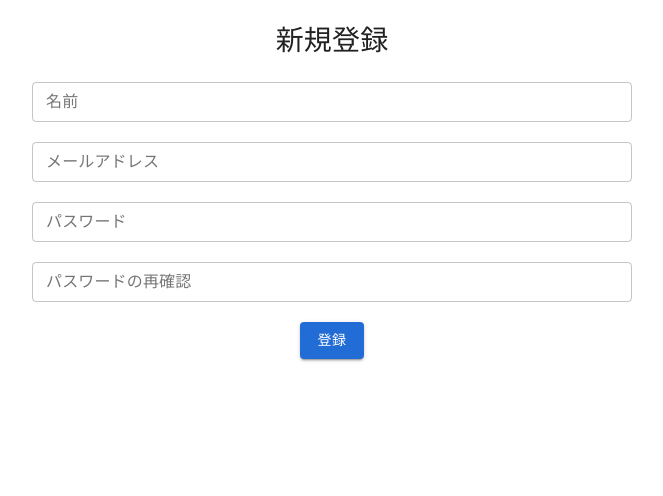
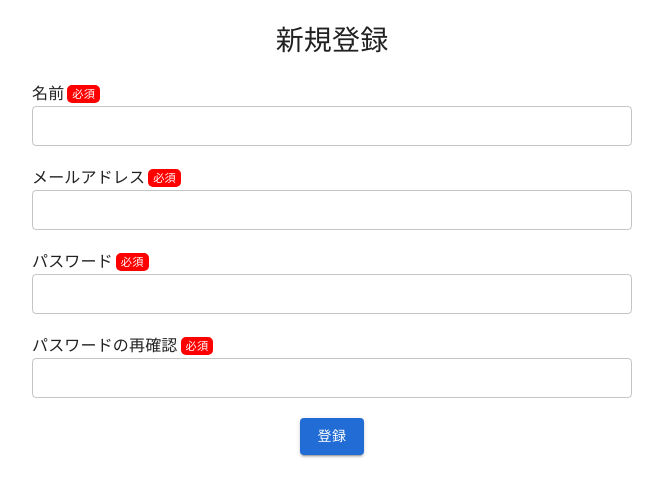
Before and after one commit to gonta1026/manemagi_front, a Next.js app: page /signup in a window 1280 px wide. Shown: the top 496 px of the page, without its empty margins (308-971 px from the left). Built offline with nearby package versions, Linux system fonts and the light colour scheme; no server answers.

Commit message:
update: molsclusを追加し、新規登録画面をリファクタリングした

```diff
--- /dev/null
+++ b/src/components/common/molecules/LabelAndTextField.tsx
@@ -0,0 +1,66 @@
+import React, { ReactNode } from 'react';
+import { BaseLabel, BaseRequired, BaseTextField } from '../uiParts/atoms';
+import { TSize, TVariant } from '../uiParts/atoms/form/BaseTextField';
+import useIsAfterSsr from '../../../customHook/useIsAfterSsr';
+
+type TProps = {
+  FieldClass?: string;
+  children: ReactNode;
+  disabled?: boolean;
+  fullWidth?: boolean;
+  id: string;
+  label: string;
+  onBlur: any;
+  onChange: any;
+  value: string;
+  size?: TSize;
+  variant?: TVariant;
+  wrapClass?: string;
+  labelClass?: string;
+};
+
+const LabelAndTextField = ({
+  FieldClass = '',
+  children,
+  disabled,
+  fullWidth = true,
+  id,
+  label,
+  onBlur,
+  onChange,
+  size = 'small',
+  value,
+  variant = 'outlined',
+  wrapClass = '',
+  labelClass = '',
+}: TProps) => {
+  const isAfterSsr = useIsAfterSsr();
+  return (
+    <>
+      {isAfterSsr && (
+        <div className={wrapClass}>
+          <BaseLabel htmlFor={id} className={labelClass}>
+            {label}
+            <BaseRequired>必須</BaseRequired>
+          </BaseLabel>
+          <BaseTextField
+            {...{
+              disabled,
+              fullWidth,
+              id,
+              onBlur,
+              onChange,
+              value,
+              size,
+              variant,
+            }}
+            className={FieldClass}
+          />
+          {children}
+        </div>
+      )}
+    </>
+  );
+};
+
+export default LabelAndTextField;
--- /dev/null
+++ b/src/components/common/molecules/index.ts
@@ -0,0 +1 @@
+export { default as LabelAndTextField } from './LabelAndTextField';
--- /dev/null
+++ b/src/components/common/uiParts/atoms/form/BaseLabel.tsx
@@ -0,0 +1,22 @@
+import React, { ReactNode } from 'react';
+import styled from 'styled-components';
+
+const BaseLabel = ({
+  className = '',
+  children,
+  htmlFor,
+}: {
+  className?: string;
+  children: ReactNode;
+  htmlFor: string;
+}) => {
+  return (
+    <Label className={className} htmlFor={htmlFor}>
+      {children}
+    </Label>
+  );
+};
+
+const Label = styled.label``;
+
+export default BaseLabel;
--- /dev/null
+++ b/src/components/common/uiParts/atoms/form/BaseRequired.tsx
@@ -0,0 +1,24 @@
+import React, { ReactNode } from 'react';
+import styled from 'styled-components';
+
+const BaseRequired = ({
+  className = '',
+  children,
+}: {
+  className?: string;
+  children: ReactNode;
+}) => {
+  return <Required className={className}>{children}</Required>;
+};
+
+const Required = styled.span`
+  padding: 3px 5px;
+  margin-left: 3px;
+  font-size: 70%;
+  background-color: red;
+  color: #fff;
+  vertical-align: 1px;
+  border-radius: 5px;
+`;
+
+export default BaseRequired;
--- a/src/components/common/uiParts/atoms/form/BaseTextField.tsx
+++ b/src/components/common/uiParts/atoms/form/BaseTextField.tsx
@@ -1,12 +1,14 @@
 import React from 'react';
 import TextField from '@material-ui/core/TextField';
+
+export type TSize = 'medium' | 'small';
+export type TVariant = 'filled' | 'outlined' | 'standard';
 
 const BaseTextField = ({
   className = '',
   disabled,
   fullWidth = true,
   id,
-  label,
   onBlur,
   onChange,
   required = false,
@@ -18,13 +20,12 @@ const BaseTextField = ({
   disabled?: boolean;
   fullWidth?: boolean;
   id: string;
-  label: string;
   onBlur: any;
   onChange: any;
   required?: boolean;
   value: string;
-  size?: 'medium' | 'small';
-  variant?: 'filled' | 'outlined' | 'standard';
+  size?: TSize;
+  variant?: TVariant;
 }) => {
   return (
     <TextField
@@ -33,7 +34,6 @@ const BaseTextField = ({
         disabled,
         fullWidth,
         id,
-        label,
         onBlur,
         onChange,
         required,
--- a/src/components/common/uiParts/atoms/index.ts
+++ b/src/components/common/uiParts/atoms/index.ts
@@ -2,4 +2,6 @@ export { default as BaseButton } from './button/BaseButton';
 export { default as BaseErrorMessagesWrapper } from './error/BaseErrorMessageWrapper';
 export { default as BaseLoading } from './loading/BaseLoading';
 export { default as BasePageTitle } from './title/BasePageTitle';
+export { default as BaseRequired } from './form/BaseRequired';
+export { default as BaseLabel } from './form/BaseLabel';
 export { default as BaseTextField } from './form/BaseTextField';
--- a/src/pages/signup/index.tsx
+++ b/src/pages/signup/index.tsx
@@ -1,17 +1,17 @@
 import React from 'react';
 import { useFormik } from 'formik';
+import { signupUser } from '../../reducks/services/User';
+import { useDispatch } from 'react-redux';
+import { USERFORM } from '../../const/form/user';
+import { LabelAndTextField } from '../../components/common/molecules';
 import {
   BasePageTitle,
   BaseButton,
-  BaseTextField,
   BaseErrorMessagesWrapper,
 } from '../../components/common/uiParts/atoms';
 import { BaseContainer } from '../../components/common/uiParts/layout';
-import { USERFORM } from '../../const/form/user';
+import { signupAndLoginValidate } from '../../validate/user/signupAndLogin';
 import { TUser } from '../../types/User';
-import { signupAndLoginValidate } from '../../validate/user/signupAndLogin';
-import { signupUser } from '../../reducks/services/User';
-import { useDispatch } from 'react-redux';
 
 const SignUp = (): JSX.Element => {
   const dispatch = useDispatch();
@@ -41,6 +41,7 @@ const SignUp = (): JSX.Element => {
       );
       if (response.status === 200) {
         console.log('新規登録後のログイン成功です！');
+        // TODO トップページへリダイレクトをさせる予定
       }
     },
   });
@@ -49,65 +50,65 @@ const SignUp = (): JSX.Element => {
     <BaseContainer>
       <BasePageTitle className={'my-5'}>新規登録</BasePageTitle>
       <form className="base-vertical-20" onSubmit={formik.handleSubmit}>
-        <div className="base-vertical-item">
-          <BaseTextField
+        <LabelAndTextField
+          wrapClass="base-vertical-item"
           id={USERFORM.NAME.ID}
           label={USERFORM.NAME.LABEL}
           onChange={formik.handleChange}
           onBlur={formik.handleBlur}
           value={formik.values.name}
-          />
+        >
           {formik.errors.name && formik.touched.name && (
             <BaseErrorMessagesWrapper>
               <li>{formik.errors.name}</li>
             </BaseErrorMessagesWrapper>
           )}
-        </div>
+        </LabelAndTextField>
 
-        <div className="base-vertical-item">
-          <BaseTextField
+        <LabelAndTextField
+          wrapClass="base-vertical-item"
           id={USERFORM.EMAIL.ID}
           label={USERFORM.EMAIL.LABEL}
           onChange={formik.handleChange}
           onBlur={formik.handleBlur}
           value={formik.values.email}
-          />
+        >
           {formik.errors.email && formik.touched.email && (
             <BaseErrorMessagesWrapper>
               <li>{formik.errors.email}</li>
             </BaseErrorMessagesWrapper>
           )}
-        </div>
+        </LabelAndTextField>
 
-        <div className="base-vertical-item">
-          <BaseTextField
+        <LabelAndTextField
+          wrapClass="base-vertical-item"
           id={USERFORM.PASSWORD.ID}
           label={USERFORM.PASSWORD.LABEL}
           onChange={formik.handleChange}
           onBlur={formik.handleBlur}
           value={formik.values.password}
-          />
+        >
           {formik.errors.password && formik.touched.password && (
             <BaseErrorMessagesWrapper>
               <li>{formik.errors.password}</li>
             </BaseErrorMessagesWrapper>
           )}
-        </div>
+        </LabelAndTextField>
 
-        <div className="base-vertical-item">
-          <BaseTextField
+        <LabelAndTextField
+          wrapClass="base-vertical-item"
           id={USERFORM.PASSWORD_CONFIRMATION.ID}
           label={USERFORM.PASSWORD_CONFIRMATION.LABEL}
           onChange={formik.handleChange}
           onBlur={formik.handleBlur}
           value={formik.values.passwordConfirmation}
-          />
+        >
           {formik.errors.passwordConfirmation && formik.touched.passwordConfirmation && (
             <BaseErrorMessagesWrapper>
               <li>{formik.errors.passwordConfirmation}</li>
             </BaseErrorMessagesWrapper>
           )}
-        </div>
+        </LabelAndTextField>
 
         <div className="base-vertical-item flex justify-center">
           <BaseButton
```
Lines whose indentation alone changed are shown as unchanged.
